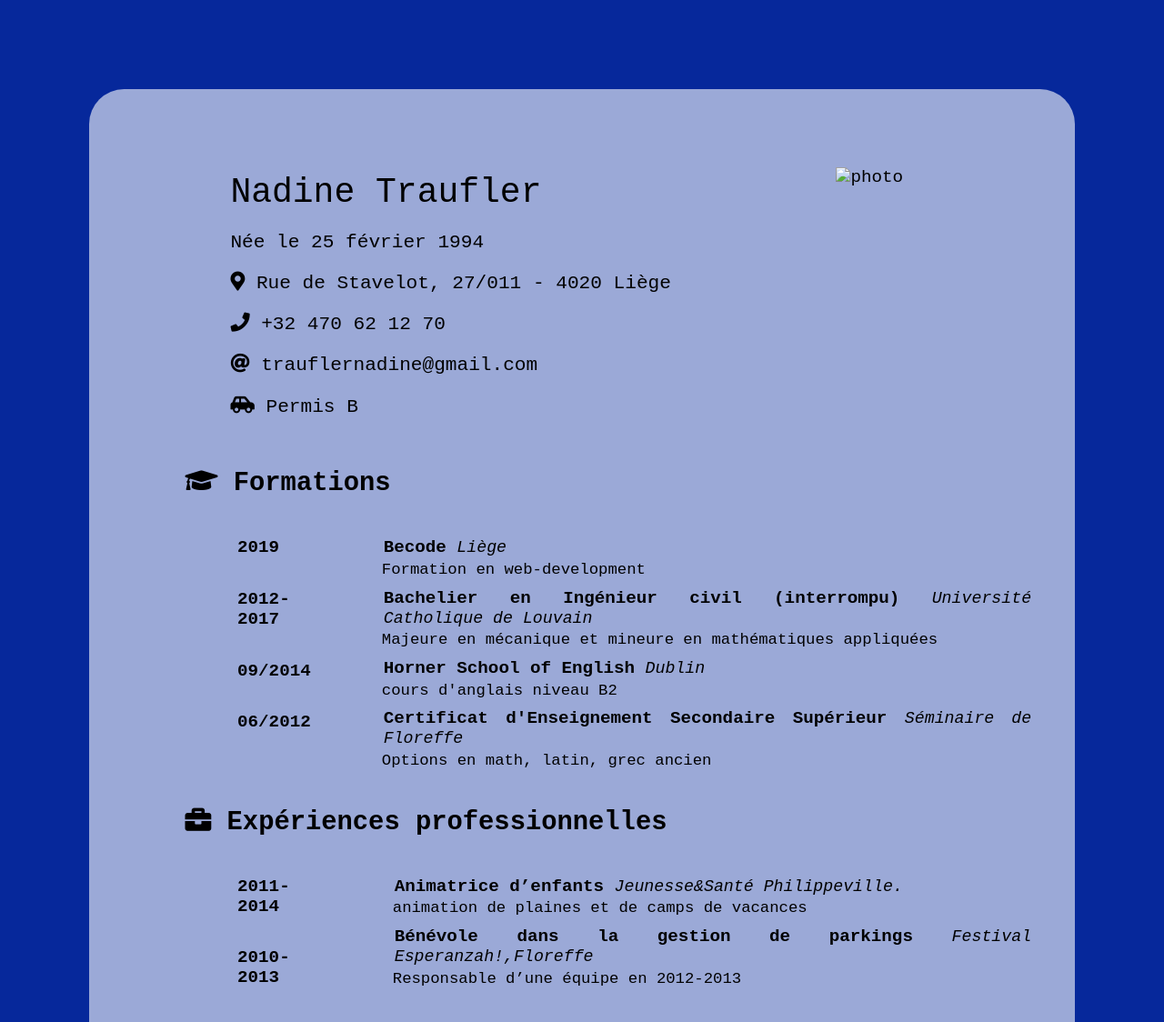
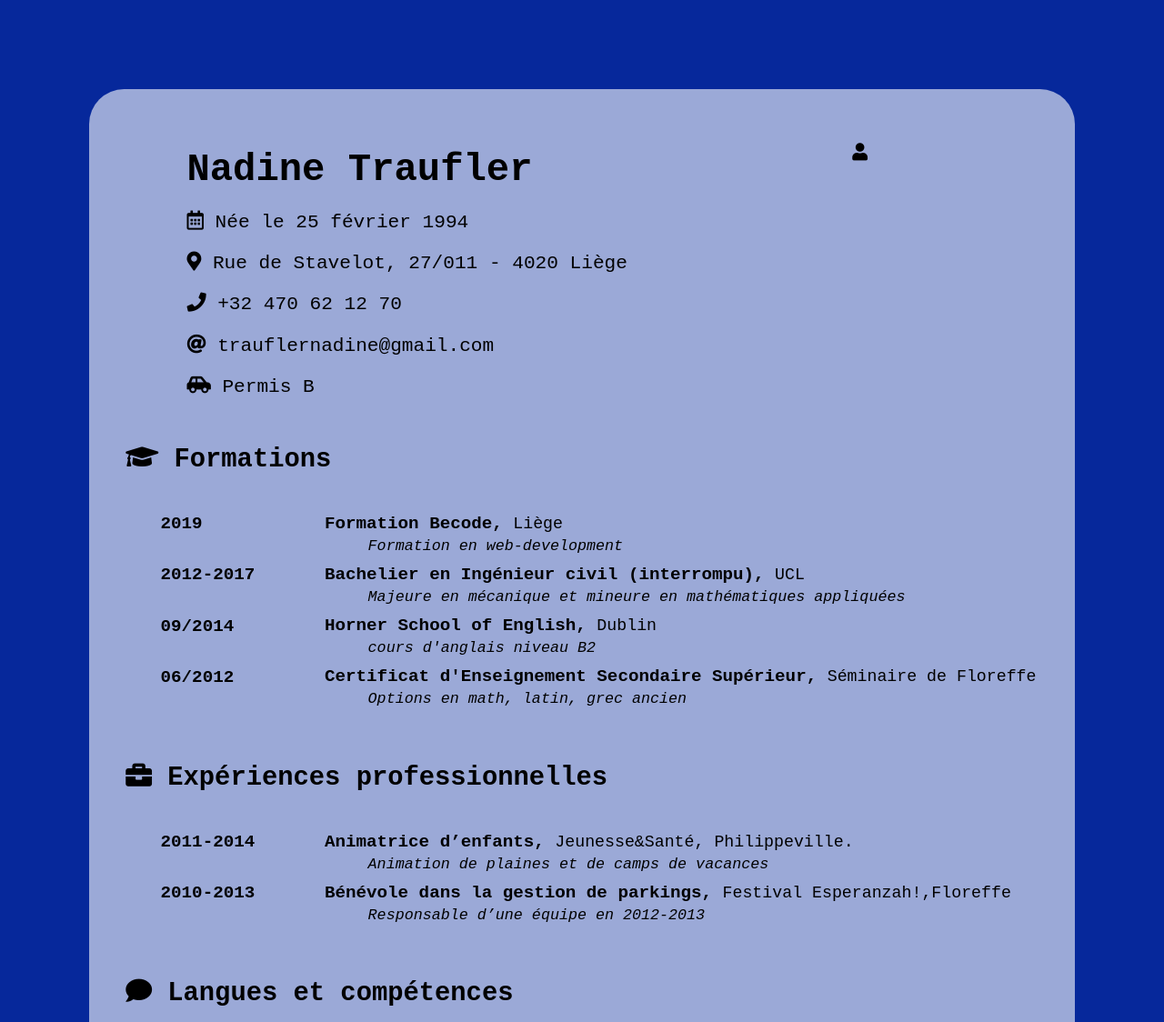
Before and after one commit to NadTr/MonCV, a plain HTML site: page index.html in a window 1280 px wide. Shown: the top 1124 px of the page at 91% size. Drawn offline with Linux system fonts and the light colour scheme.

Commit message:
icons end

```diff
--- a/index.html
+++ b/index.html
@@ -11,14 +11,15 @@
       <div class=info-photo>
       <div class=infos>
         <p><span class=name>Nadine Traufler</span></p>
-        <p>Née le 25 février 1994</p>
+        <p><i class="far fa-calendar-alt"></i>   Née le 25 février 1994</p>
         <p><i class="fas fa-map-marker-alt"></i>   Rue de Stavelot, 27/011 - 4020 Liège</p>
         <p><i class="fas fa-phone"></i>  +32 470 62 12 70</p>
         <p><i class="fas fa-at"></i>   trauflernadine@gmail.com</p>
         <p id='permis'><i class="fas fa-car-side">  </i>   Permis B</p>
       </div>
       <div class=photo>
-        <img src="" alt="photo">
+        <i class="fas fa-user"></i>
+        <!--<img src="" alt="photo">-->
       </div>
     </div>
     <div class=section>
@@ -31,13 +32,13 @@
           <p class=date>06/2012</p>
         </div>
         <div class=sec-droite>
-          <p>Becode  <span class=lieu>Liège</span></p>
+          <p>Formation Becode,  <span class=lieu>Liège</span></p>
           <p class=expl>Formation en web-development</p>
-          <p>Bachelier en Ingénieur civil (interrompu)  <span class=lieu>Université Catholique de Louvain</span></p>
+          <p>Bachelier en Ingénieur civil (interrompu),  <span class=lieu>UCL</span></p>
           <p class=expl>Majeure en mécanique et mineure en mathématiques appliquées</p>
-          <p>Horner School of English  <span class=lieu>Dublin</span></p>
+          <p>Horner School of English,  <span class=lieu>Dublin</span></p>
           <p class=expl>cours d'anglais niveau B2</p>
-          <p>Certificat d'Enseignement Secondaire Supérieur  <span class=lieu>Séminaire de Floreffe</span></p>
+          <p>Certificat d'Enseignement Secondaire Supérieur,  <span class=lieu>Séminaire de Floreffe</span></p>
           <p class=expl>Options en math, latin, grec ancien</p>
         </div>
       </div>
@@ -51,9 +52,9 @@
             <p class=date>2010-2013</p>
           </div>
       <div class=sec-droite>
-            <p>Animatrice d’enfants  <span class=lieu>Jeunesse&Santé Philippeville.</span> </p>
-            <p class=expl>animation de plaines et de camps de vacances</p>
-            <p>Bénévole dans la gestion de parkings  <span class=lieu>Festival Esperanzah!,Floreffe</span></p>
+            <p>Animatrice d’enfants,  <span class=lieu>Jeunesse&Santé, Philippeville.</span> </p>
+            <p class=expl>Animation de plaines et de camps de vacances</p>
+            <p>Bénévole dans la gestion de parkings,  <span class=lieu>Festival Esperanzah!,Floreffe</span></p>
             <p class=expl>Responsable d’une équipe en 2012-2013</p>
           </div>
         </div>
@@ -80,7 +81,7 @@
 
     </div>
     <div class=section>
-      <h2 class=titre><i class="fas fa-camera">  </i>  Autres expériences et centres d'intêrets</h2>
+      <h2 class=titre><i class="fas fa-scroll"></i>    Autres expériences et centres d'intêrets</h2>
       <div class=columns>
         <div class=sec-gauche>
                 <p class=date>01-10/2018</p>
@@ -90,15 +91,15 @@
                 <p>Intêrets</p>
               </div>
         <div class=sec-droite>
-          <p>Responsable de projet international  <span class=lieu>Quinoa</span></p>
+          <p><i class="fas fa-globe-africa"></i>   Responsable de projet international,  <span class=lieu>Quinoa</span></p>
           <p class=expl>Accompagnement d'un groupe lors d'un processus de formation </p>
-          <p>Brevet Secourisme  <span class=lieu>Croix-Rouge de Belgique</span></p>
+          <p><i class="fas fa-clinic-medical"></i>   Brevet Secourisme  <span class=lieu>Croix-Rouge de Belgique</span></p>
           <p class=expl>Formation aux premiers secours</p>
-          <p>Revue des Ingénieurs</p>
+          <p><i class="fas fa-camera">  </i> Revue des Ingénieurs</p>
           <p class=expl>Photographie du spectacle et des ses répétitions</p>
-          <p>Les Scouts  <span class=lieu>Floreffe et Malonne</span></p>
+          <p>Les Scouts,  <span class=lieu>Floreffe et Malonne</span></p>
           <p class=expl>Esprit d'équipe, constructions de piloti</p>
-          <p class=descr>Lecture, photographie, sociologie, jeux de société, randonnée, </p>
+          <p class=descr> <i class="fas fa-cookie-bite"></i>  Lecture, photographie, sociologie, jeux de société, randonnée, </p>
         </div>
     </div>
   </div>
--- a/style.css
+++ b/style.css
@@ -13,7 +13,7 @@ body{
   border-radius: 2em;
   background-color: rgba(255,255, 255, 0.6);
   margin: 5em;
-  padding: 1.5em;
+  padding: .1em;
 
 }
 p{
@@ -34,7 +34,7 @@ p{
 }
 .infos{
   margin-top: 2em;
-margin-left: 5em;
+margin-left: 4em;
 grid-column: 1;
 font-size: 1.1em;
 }
@@ -44,13 +44,15 @@ font-size: 1.1em;
 }
 
 .name{
-  font-size: 1.8em;
+  font-size: 2em;
+  font-weight: bold;
 }
-img{
-width: auto;
+.fa-user{
+width: 15%;
+margin: auto;
 }
 .section{
-  margin-left: 4em;
+  margin-left: 2em;
   margin-bottom: 2.5em;
 grid-template-columns: 0.25fr 1fr;
 text-align: justify;
@@ -64,7 +66,7 @@ font-weight: 550;
   grid-column: 1/3;
 }
 .sec-gauche{
-  margin-left: 2em;
+  margin-left: 1em;
   grid-column: 1;
 }
 .date {
@@ -77,14 +79,15 @@ font-weight: 550;
 }
 .lieu{
   font-weight: normal;
-  font-style: italic;
   font-size: .95em;
 }
 .expl{
-  font-weight: normal;
- font-size: .9em;
+  font-style: italic;
+  font-weight: 300;
+ font-size: .87em;
  margin-top: -0.9em;
  margin-bottom:-0.5em;
+ margin-left: 4em;
 }
 .descr{
   font-weight: normal;
```
